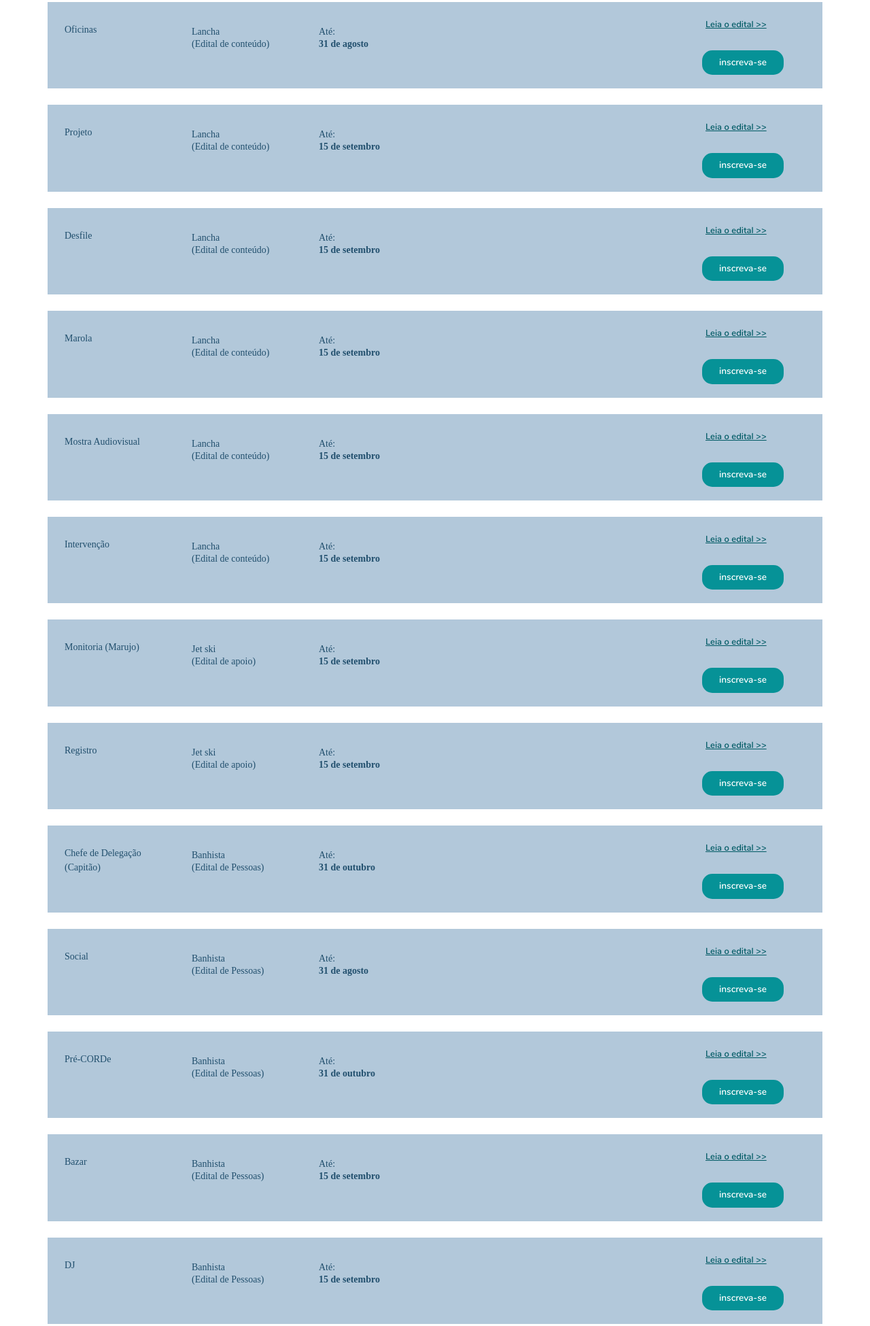
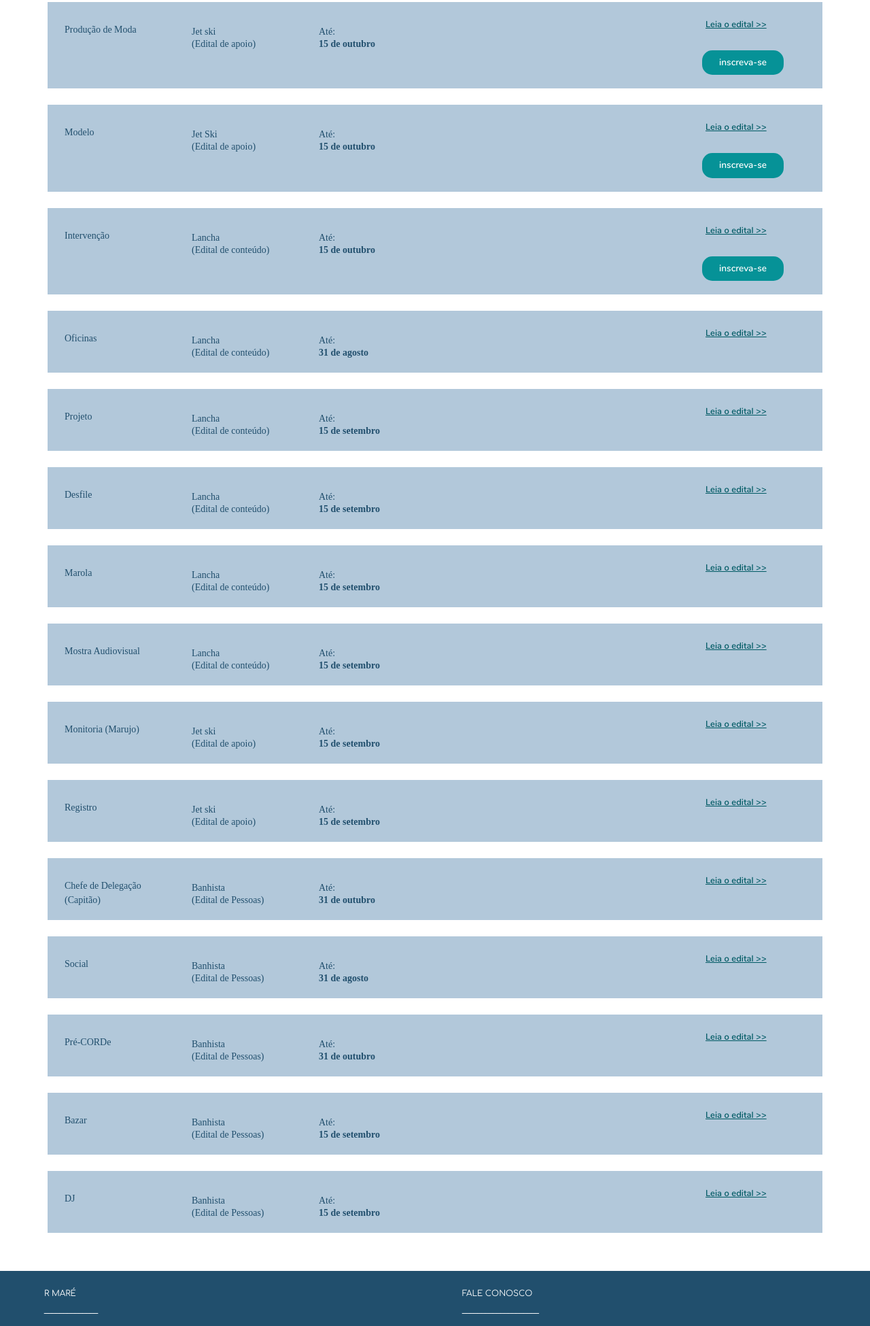
Before and after one commit to rmarenatal/rmarenatal.github.io, a website: page edital.html in a window 1280 px wide. Shown: the part 527-2477 px from the top of the page at 68% size. Drawn offline with Linux system fonts and the light colour scheme.

Commit message:
Alteração editais

```diff
--- a/edital.html
+++ b/edital.html
@@ -101,13 +101,36 @@
         <div class="col6"> </div>
       </div>
         </br>
-
+        <div class="row">
+          <div class="col">Produção de Moda</div>
+          <div class="col2">Jet ski </br>(Edital de apoio)</div>
+          <div class="col2">Até: </br> <b>15 de outubro</b></div>
+          <div class="col"> </div>
+          <div class="col3"><a target="_blank" href="https://docs.google.com/document/d/1JFbFPlldlApTIcVypbGBnH5ddO-uWxAZ161P2DqnJHI/edit?usp=sharing"><b><u>Leia o edital >> </u></b></a></br> </br> </br>  <a class="btn btn-secondary btn-lg js-scroll-trigger" target="_blank" href="https://forms.gle/3oynB1RAjGwEfMJG8">inscreva-se</a></div>
+        </div>
+      </br>
+        <div class="row">
+          <div class="col">Modelo</div>
+          <div class="col2">Jet Ski  </br>(Edital de apoio)</div>
+          <div class="col2">Até: </br> <b>15 de outubro</b></div>
+          <div class="col"> </div>
+          <div class="col3"><a target="_blank" href="https://docs.google.com/document/d/18pMAqcRsOl0VK5FUGPuyYbJJbk46jSuzPmBgLrStr4I/edit?usp=sharing"><b><u>Leia o edital >> </u></b></a></br> </br> </br>  <a class="btn btn-secondary btn-lg js-scroll-trigger" target="_blank" href="https://forms.gle/jBjT9rvtuSXFVTAp6">inscreva-se</a> </div>
+        </div>
+      </br>
+      <div class="row">
+        <div class="col">Intervenção</div>
+        <div class="col2">Lancha </br>(Edital de conteúdo)</div>
+        <div class="col2">Até: </br> <b>15 de outubro</b></div>
+        <div class="col"> </div>
+        <div class="col3"><a target="_blank" href="https://docs.google.com/document/d/1jMjK-FT7rNk9vzWr3zXxyZl99wwWeWVQsCWI-eJnddc/edit?usp=sharing"><b><u>Leia o edital >> </u></b></a></br> </br> </br>  <a class="btn btn-secondary btn-lg js-scroll-trigger" target="_blank" href="https://forms.gle/ZtkDB1yD8iG9McUp8">inscreva-se</a></div>
+      </div>
+    </br>
     <div class="row">
       <div class="col">Oficinas</div>
       <div class="col2">Lancha </br>(Edital de conteúdo)</div>
       <div class="col2">Até: </br> <b>31 de agosto</b></div>
       <div class="col"> </div>
-      <div class="col3"><a target="_blank" href="https://docs.google.com/document/d/1AOdz2T4ExyuDCdtRFY5Qu6OlxbkitBknLazBb9h-4rU/edit?usp=sharing"><b><u>Leia o edital >> </u></b></a></br> </br> </br>  <a class="btn btn-secondary btn-lg js-scroll-trigger " target="_blank" href="https://forms.gle/Mtgjz1fSmQ8Zn6QCA">inscreva-se</a></div>
+      <div class="col3"><a target="_blank" href="https://docs.google.com/document/d/1AOdz2T4ExyuDCdtRFY5Qu6OlxbkitBknLazBb9h-4rU/edit?usp=sharing"><b><u>Leia o edital >> </u></b></a></br> </br> </br> <!-- <a class="btn btn-secondary btn-lg js-scroll-trigger " target="_blank" href="https://forms.gle/Mtgjz1fSmQ8Zn6QCA">inscreva-se</a>--></div>
     </div>
     </br>
     <div class="row">
@@ -115,7 +138,7 @@
       <div class="col2">Lancha </br>(Edital de conteúdo)</div>
       <div class="col2">Até: </br> <b>15 de setembro</b></div>
       <div class="col"> </div>
-      <div class="col3"><a target="_blank" href="https://docs.google.com/document/d/1QdLfbcj3C0_3ekMuX3Xbl7FPTtLBsJenNJbJU6RlAiA/edit?usp=sharing"><b><u>Leia o edital >> </u></b></a></br> </br> </br>  <a class="btn btn-secondary btn-lg js-scroll-trigger" target="_blank" href="https://forms.gle/KoNjwfz1sWfaJV3cA">inscreva-se</a></div>
+      <div class="col3"><a target="_blank" href="https://docs.google.com/document/d/1QdLfbcj3C0_3ekMuX3Xbl7FPTtLBsJenNJbJU6RlAiA/edit?usp=sharing"><b><u>Leia o edital >> </u></b></a></br> </br> </br> <!-- <a class="btn btn-secondary btn-lg js-scroll-trigger" target="_blank" href="https://forms.gle/KoNjwfz1sWfaJV3cA">inscreva-se</a>--></div>
     </div>
     </br>
     <div class="row">
@@ -123,7 +146,7 @@
       <div class="col2">Lancha </br>(Edital de conteúdo)</div>
       <div class="col2">Até: </br> <b>15 de setembro</b></div>
       <div class="col"> </div>
-      <div class="col3"><a target="_blank" href="https://docs.google.com/document/d/1-ocn-LnmmKcqJFn1M3ypjyW8023aXJAIu2_L7UkL9bg/edit?usp=sharing"><b><u>Leia o edital >> </u></b></a></br> </br> </br>  <a class="btn btn-secondary btn-lg js-scroll-trigger" target="_blank" href="https://forms.gle/mEPRRWzEArfh5G1e6">inscreva-se</a></div>
+      <div class="col3"><a target="_blank" href="https://docs.google.com/document/d/1-ocn-LnmmKcqJFn1M3ypjyW8023aXJAIu2_L7UkL9bg/edit?usp=sharing"><b><u>Leia o edital >> </u></b></a></br> </br> </br> <!-- <a class="btn btn-secondary btn-lg js-scroll-trigger" target="_blank" href="https://forms.gle/mEPRRWzEArfh5G1e6">inscreva-se</a>--></div>
     </div>
     </br>
     <div class="row">
@@ -131,7 +154,7 @@
       <div class="col2">Lancha </br>(Edital de conteúdo)</div>
       <div class="col2">Até: </br> <b>15 de setembro</b></div>
       <div class="col"> </div>
-      <div class="col3"><a target="_blank" href="https://docs.google.com/document/d/1nB5lEi8gt9L0r36L_dzFWuO5mNbPraN2W4_0tK78PZM/edit?usp=sharing"><b><u>Leia o edital >> </u></b></a></br> </br> </br>  <a class="btn btn-secondary btn-lg js-scroll-trigger" target="_blank" href="https://forms.gle/evaFAR2GdBLTEhuN7">inscreva-se</a></div>
+      <div class="col3"><a target="_blank" href="https://docs.google.com/document/d/1nB5lEi8gt9L0r36L_dzFWuO5mNbPraN2W4_0tK78PZM/edit?usp=sharing"><b><u>Leia o edital >> </u></b></a></br> </br> </br> <!-- <a class="btn btn-secondary btn-lg js-scroll-trigger" target="_blank" href="https://forms.gle/evaFAR2GdBLTEhuN7">inscreva-se</a>--></div>
     </div>
   </br>
     <div class="row">
@@ -139,15 +162,7 @@
       <div class="col2">Lancha </br>(Edital de conteúdo)</div>
       <div class="col2">Até: </br> <b>15 de setembro</b></div>
       <div class="col"> </div>
-      <div class="col3"><a target="_blank" href="https://docs.google.com/document/d/19fhMrXz-PU033682h1cV76y6b7aWYV3zI_27u9vrDzM/edit?usp=sharing"><b><u>Leia o edital >> </u></b></a></br> </br> </br>  <a class="btn btn-secondary btn-lg js-scroll-trigger" target="_blank" href="https://forms.gle/bsiD7BBg991z7nrY9">inscreva-se</a></div>
-    </div>
-    </br>
-    <div class="row">
-      <div class="col">Intervenção</div>
-      <div class="col2">Lancha </br>(Edital de conteúdo)</div>
-      <div class="col2">Até: </br> <b>15 de setembro</b></div>
-      <div class="col"> </div>
-      <div class="col3"><a target="_blank" href="https://docs.google.com/document/d/1jMjK-FT7rNk9vzWr3zXxyZl99wwWeWVQsCWI-eJnddc/edit?usp=sharing"><b><u>Leia o edital >> </u></b></a></br> </br> </br>  <a class="btn btn-secondary btn-lg js-scroll-trigger" target="_blank" href="https://forms.gle/ZtkDB1yD8iG9McUp8">inscreva-se</a></div>
+      <div class="col3"><a target="_blank" href="https://docs.google.com/document/d/19fhMrXz-PU033682h1cV76y6b7aWYV3zI_27u9vrDzM/edit?usp=sharing"><b><u>Leia o edital >> </u></b></a></br> </br> </br>  <!-- <a class="btn btn-secondary btn-lg js-scroll-trigger" target="_blank" href="https://forms.gle/bsiD7BBg991z7nrY9">inscreva-se</a>--></div>
     </div>
     </br>
     <div class="row">
@@ -155,7 +170,7 @@
       <div class="col2">Jet ski </br>(Edital de apoio)</div>
       <div class="col2">Até: </br> <b>15 de setembro</b></div>
       <div class="col"> </div>
-      <div class="col3"><a target="_blank" href="https://docs.google.com/document/d/139PQIRxy9qmgkGyVTveH-r03sH8SvDQFE1STldS6CsA/edit?usp=sharing"><b><u>Leia o edital >> </u></b></a></br> </br> </br>  <a class="btn btn-secondary btn-lg js-scroll-trigger" target="_blank" href="https://forms.gle/xwKHDAYMqQo6sHpF9">inscreva-se</a></div>
+      <div class="col3"><a target="_blank" href="https://docs.google.com/document/d/139PQIRxy9qmgkGyVTveH-r03sH8SvDQFE1STldS6CsA/edit?usp=sharing"><b><u>Leia o edital >> </u></b></a></br> </br> </br> <!-- <a class="btn btn-secondary btn-lg js-scroll-trigger" target="_blank" href="https://forms.gle/xwKHDAYMqQo6sHpF9">inscreva-se</a>--></div>
     </div>
   </br>
     <div class="row">
@@ -163,7 +178,7 @@
       <div class="col2">Jet ski </br>(Edital de apoio)</div>
       <div class="col2">Até: </br> <b>15 de setembro</b></div>
       <div class="col"> </div>
-      <div class="col3"><a target="_blank" href="https://docs.google.com/document/d/1gMfjD9MDmocOuRX3SQcMvVz4sCfXOeora_uemYgoeFw/edit?usp=sharing"><b><u>Leia o edital >> </u></b></a></br> </br> </br>  <a class="btn btn-secondary btn-lg js-scroll-trigger" target="_blank" href="https://forms.gle/oBZ4vzKmBJZPgYuq8">inscreva-se</a></div>
+      <div class="col3"><a target="_blank" href="https://docs.google.com/document/d/1gMfjD9MDmocOuRX3SQcMvVz4sCfXOeora_uemYgoeFw/edit?usp=sharing"><b><u>Leia o edital >> </u></b></a></br> </br> </br> <!-- <a class="btn btn-secondary btn-lg js-scroll-trigger" target="_blank" href="https://forms.gle/oBZ4vzKmBJZPgYuq8">inscreva-se</a>--></div>
     </div>
   </br>
     <div class="row">
@@ -171,7 +186,7 @@
       <div class="col2">Banhista  </br>(Edital de Pessoas)</div>
       <div class="col2">Até: </br> <b>31 de outubro</b></div>
       <div class="col"> </div>
-      <div class="col3"><a target="_blank" href="https://docs.google.com/document/d/1s1ZCz4r-P-7CONKAzwKxAU1WN3Gaq-wcS_kBJ6QGYLs/edit?usp=sharing"><b><u>Leia o edital >> </u></b></a></br> </br> </br>  <a class="btn btn-secondary btn-lg js-scroll-trigger" target="_blank" href="https://forms.gle/865Lt12nDpt62bab8">inscreva-se</a></div>
+      <div class="col3"><a target="_blank" href="https://docs.google.com/document/d/1s1ZCz4r-P-7CONKAzwKxAU1WN3Gaq-wcS_kBJ6QGYLs/edit?usp=sharing"><b><u>Leia o edital >> </u></b></a></br> </br> </br> <!-- <a class="btn btn-secondary btn-lg js-scroll-trigger" target="_blank" href="https://forms.gle/865Lt12nDpt62bab8">inscreva-se</a>--></div>
     </div>
     </br>
     <div class="row">
@@ -179,7 +194,7 @@
       <div class="col2">Banhista </br>(Edital de Pessoas)</div>
       <div class="col2">Até: </br> <b>31 de agosto</b></div>
       <div class="col"> </div>
-      <div class="col3"><a target="_blank" href="https://docs.google.com/document/d/13o3JM9YdkFcRnUeT-rOsVTWfaIyMc0I2GRrlxrHzezw/edit?usp=sharing"><b><u>Leia o edital >> </u></b></br></a></br> </br>  <a class="btn btn-secondary btn-lg js-scroll-trigger" target="_blank" href="https://forms.gle/DwTm1PX6h4wTiEgr5">inscreva-se</a></div>
+      <div class="col3"><a target="_blank" href="https://docs.google.com/document/d/13o3JM9YdkFcRnUeT-rOsVTWfaIyMc0I2GRrlxrHzezw/edit?usp=sharing"><b><u>Leia o edital >> </u></b></br></a></br> </br> <!-- <a class="btn btn-secondary btn-lg js-scroll-trigger" target="_blank" href="https://forms.gle/DwTm1PX6h4wTiEgr5">inscreva-se</a>--></div>
     </div>
   </br>
     <div class="row">
@@ -187,7 +202,7 @@
       <div class="col2">Banhista </br>(Edital de Pessoas)</div>
       <div class="col2">Até: </br> <b>31 de outubro</b></div>
       <div class="col"> </div>
-      <div class="col3"><a target="_blank" href="https://docs.google.com/document/d/1IeKYX33zAVlf1m7AMdj9bHXWDFCeCKqP7rPVVf7nNTY/edit?usp=sharing"><b><u>Leia o edital >> </u></b></br></a></br> </br>  <a class="btn btn-secondary btn-lg js-scroll-trigger" target="_blank" href="https://forms.gle/59v2cYSHhZezbx2j7">inscreva-se</a></div>
+      <div class="col3"><a target="_blank" href="https://docs.google.com/document/d/1IeKYX33zAVlf1m7AMdj9bHXWDFCeCKqP7rPVVf7nNTY/edit?usp=sharing"><b><u>Leia o edital >> </u></b></br></a></br> </br> <!-- <a class="btn btn-secondary btn-lg js-scroll-trigger" target="_blank" href="https://forms.gle/59v2cYSHhZezbx2j7">inscreva-se</a>--></div>
     </div>
     </br>
     <div class="row">
@@ -195,7 +210,7 @@
       <div class="col2">Banhista </br>(Edital de Pessoas)</div>
       <div class="col2">Até: </br> <b>15 de setembro</b></div>
       <div class="col"> </div>
-      <div class="col3"><a target="_blank" href="https://docs.google.com/document/d/1iMTJvE_619yR6dmoJJh6XEYZtSrGLqMpScAO7qyeBf4/edit?usp=sharing"><b><u>Leia o edital >> </u></b></a></br> </br> </br>  <a class="btn btn-secondary btn-lg js-scroll-trigger" target="_blank" href="https://forms.gle/LkfjopzHaHnEC9539">inscreva-se</a></div>
+      <div class="col3"><a target="_blank" href="https://docs.google.com/document/d/1iMTJvE_619yR6dmoJJh6XEYZtSrGLqMpScAO7qyeBf4/edit?usp=sharing"><b><u>Leia o edital >> </u></b></a></br> </br> </br> <!-- <a class="btn btn-secondary btn-lg js-scroll-trigger" target="_blank" href="https://forms.gle/LkfjopzHaHnEC9539">inscreva-se</a>--></div>
     </div>
   </br>
     <div class="row">
@@ -203,25 +218,9 @@
       <div class="col2">Banhista </br>(Edital de Pessoas)</div>
       <div class="col2">Até: </br> <b>15 de setembro</b></div>
       <div class="col"> </div>
-      <div class="col3"><a target="_blank" href="https://docs.google.com/document/d/1zUJhuVt9t5lpJM_3Y-258yZVPoTO3cvZEShbVwRhous/edit?usp=sharing"><b><u>Leia o edital >> </u></b></a></br> </br> </br>  <a class="btn btn-secondary btn-lg js-scroll-trigger" target="_blank" href="https://forms.gle/hPfACP9FXEgu6xM68">inscreva-se</a></div>
+      <div class="col3"><a target="_blank" href="https://docs.google.com/document/d/1zUJhuVt9t5lpJM_3Y-258yZVPoTO3cvZEShbVwRhous/edit?usp=sharing"><b><u>Leia o edital >> </u></b></a></br> </br> </br>  <!-- a class="btn btn-secondary btn-lg js-scroll-trigger" target="_blank" href="https://forms.gle/hPfACP9FXEgu6xM68">inscreva-se</a>--></div>
     </div>
   </br>
-    <div class="row">
-      <div class="col">Produção de Moda</div>
-      <div class="col2">Jet ski </br>(Edital de apoio)</div>
-      <div class="col2">Até: </br> <b>15 de setembro</b></div>
-      <div class="col"> </div>
-      <div class="col3"><a target="_blank" href="https://docs.google.com/document/d/1JFbFPlldlApTIcVypbGBnH5ddO-uWxAZ161P2DqnJHI/edit?usp=sharing"><b><u>Leia o edital >> </u></b></a></br> </br> </br>  <a class="btn btn-secondary btn-lg js-scroll-trigger" target="_blank" href="https://forms.gle/3oynB1RAjGwEfMJG8">inscreva-se</a></div>
-    </div>
-  </br>
-    <div class="row">
-      <div class="col">Modelo</div>
-      <div class="col2">Jet Ski  </br>(Edital de apoio)</div>
-      <div class="col2">Até: </br> <b>15 de setembro</b></div>
-      <div class="col"> </div>
-      <div class="col3"><a target="_blank" href="https://docs.google.com/document/d/18pMAqcRsOl0VK5FUGPuyYbJJbk46jSuzPmBgLrStr4I/edit?usp=sharing"><b><u>Leia o edital >> </u></b></a></br> </br> </br>  <a class="btn btn-secondary btn-lg js-scroll-trigger" target="_blank" href="https://forms.gle/jBjT9rvtuSXFVTAp6">inscreva-se</a> </div>
-    </div>
-
 
   </div>
 </section>
```
Also changed, not shown: index.html (+1 -1 lines), css/creative.css.
